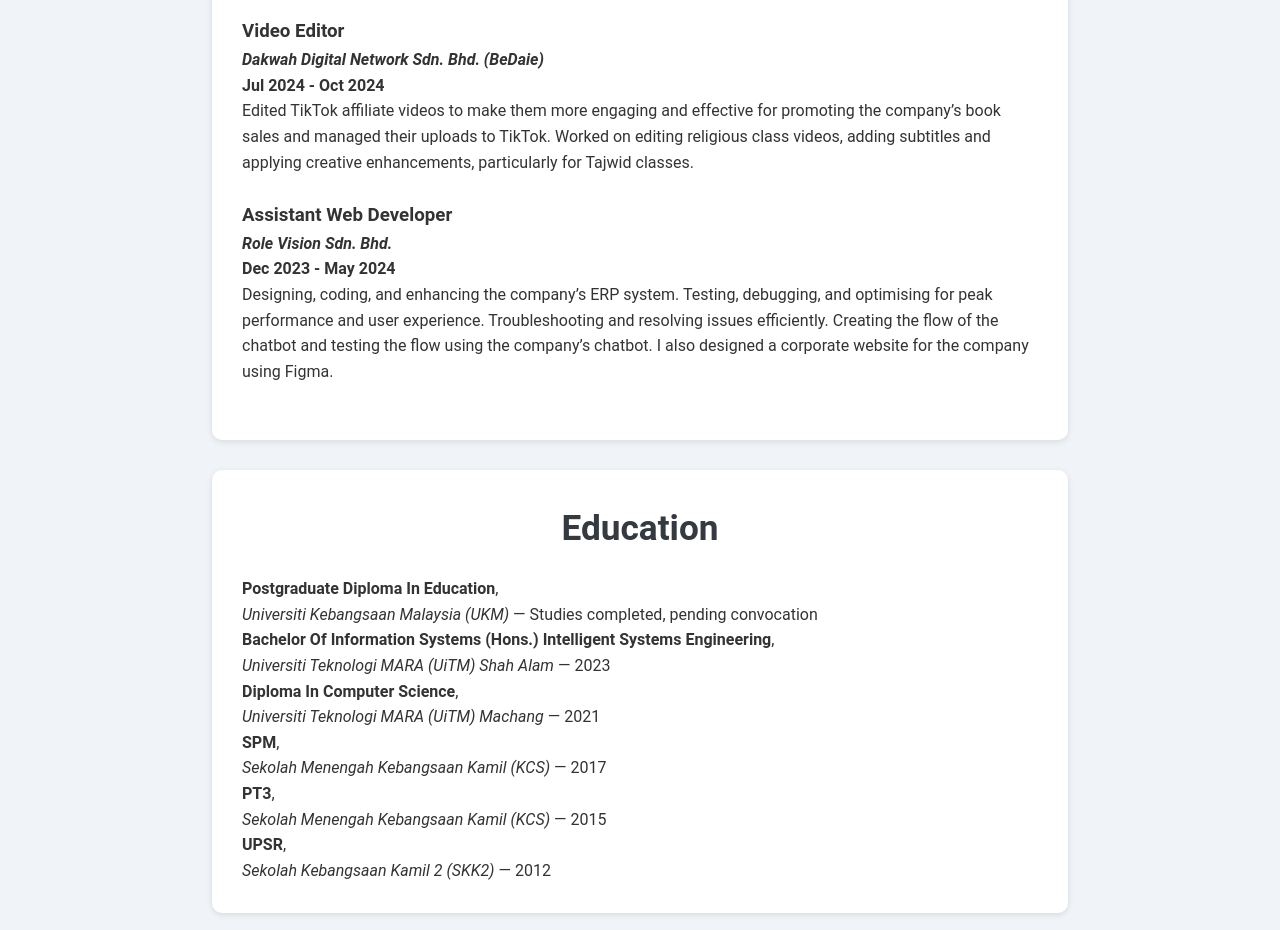
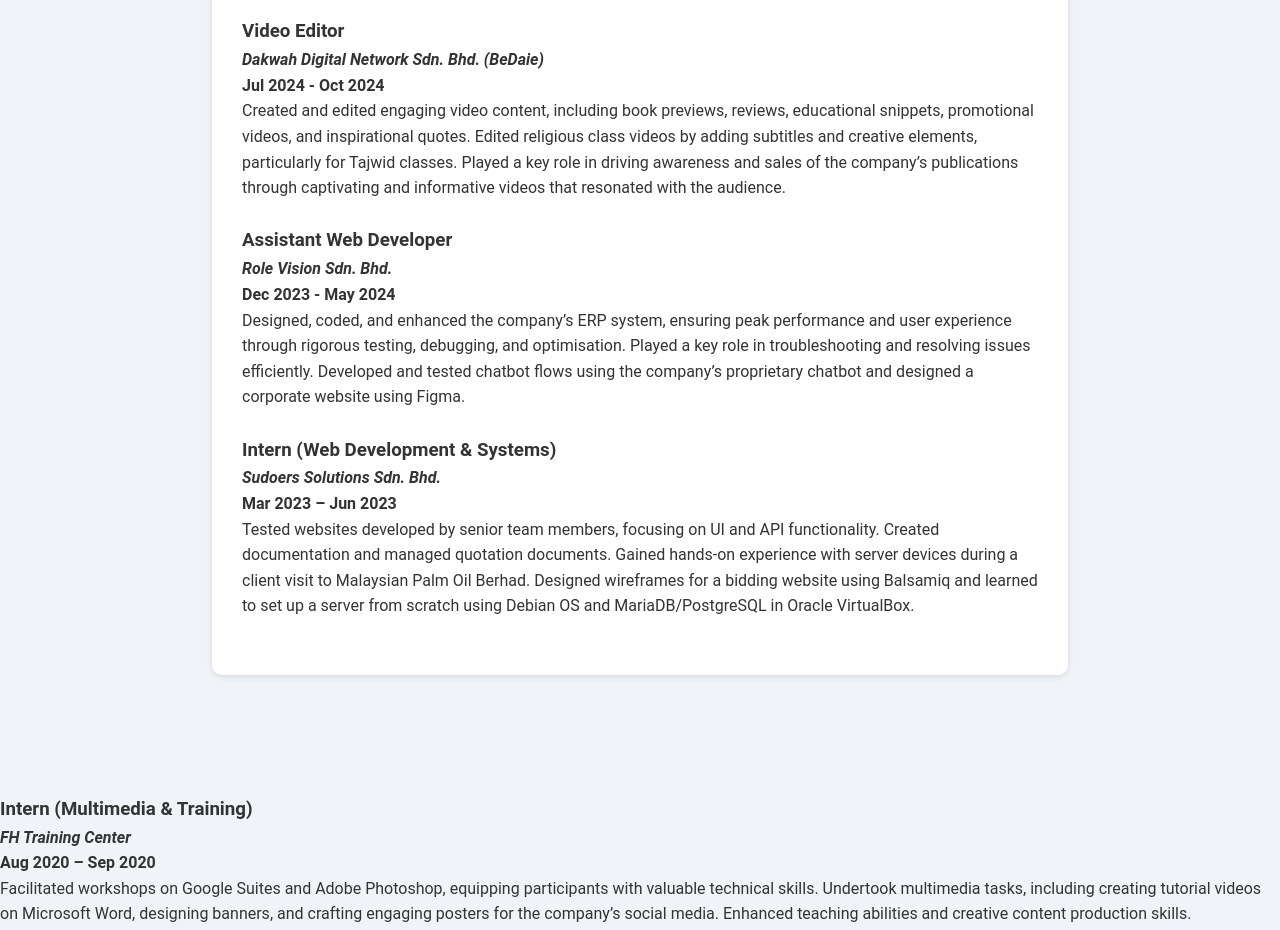
Before and after one commit to AkiruSama/akirusama.github.io, a plain HTML site: page index.html in a window 1280 px wide. Shown: the part 1286-2216 px from the top of the page. Drawn offline with Linux system fonts and the light colour scheme.

Commit message:
Update index.html

```diff
--- a/index.html
+++ b/index.html
@@ -51,12 +51,24 @@
       <h3>Video Editor</h3>
       <h4><i>Dakwah Digital Network Sdn. Bhd. (BeDaie)</i></h4>
       <h4>Jul 2024 - Oct 2024</h4>
-      <p>Edited TikTok affiliate videos to make them more engaging and effective for promoting the company’s book sales and managed their uploads to TikTok. Worked on editing religious class videos, adding subtitles and applying creative enhancements, particularly for Tajwid classes.</p><br>
+      <p>Created and edited engaging video content, including book previews, reviews, educational snippets, promotional videos, and inspirational quotes. Edited religious class videos by adding subtitles and creative elements, particularly for Tajwid classes. Played a key role in driving awareness and sales of the company’s publications through captivating and informative videos that resonated with the audience.</p><br>
 
       <h3>Assistant Web Developer</h3>
       <h4><i>Role Vision Sdn. Bhd.</i></h4>
       <h4>Dec 2023 - May 2024</h4>
-      <p>Designing, coding, and enhancing the company’s ERP system. Testing, debugging, and optimising for peak performance and user experience. Troubleshooting and resolving issues efficiently. Creating the flow of the chatbot and testing the flow using the company’s chatbot. I also designed a corporate website for the company using Figma.</p><br>
+      <p>Designed, coded, and enhanced the company’s ERP system, ensuring peak performance and user experience through rigorous testing, debugging, and optimisation. Played a key role in troubleshooting and resolving issues efficiently. Developed and tested chatbot flows using the company’s proprietary chatbot and designed a corporate website using Figma.</p><br>
+      </div>
+
+      <h3>Intern (Web Development & Systems)</h3>
+      <h4><i>Sudoers Solutions Sdn. Bhd.</i></h4>
+      <h4>Mar 2023 – Jun 2023</h4>
+      <p>Tested websites developed by senior team members, focusing on UI and API functionality. Created documentation and managed quotation documents. Gained hands-on experience with server devices during a client visit to Malaysian Palm Oil Berhad. Designed wireframes for a bidding website using Balsamiq and learned to set up a server from scratch using Debian OS and MariaDB/PostgreSQL in Oracle VirtualBox.</p><br>
+      </div>
+
+      <h3>Intern (Multimedia & Training)</h3>
+      <h4><i>FH Training Center</i></h4>
+      <h4>Aug 2020 – Sep 2020</h4>
+      <p>Facilitated workshops on Google Suites and Adobe Photoshop, equipping participants with valuable technical skills. Undertook multimedia tasks, including creating tutorial videos on Microsoft Word, designing banners, and crafting engaging posters for the company’s social media. Enhanced teaching abilities and creative content production skills.</p><br>
       </div>
     </section>
 
```
